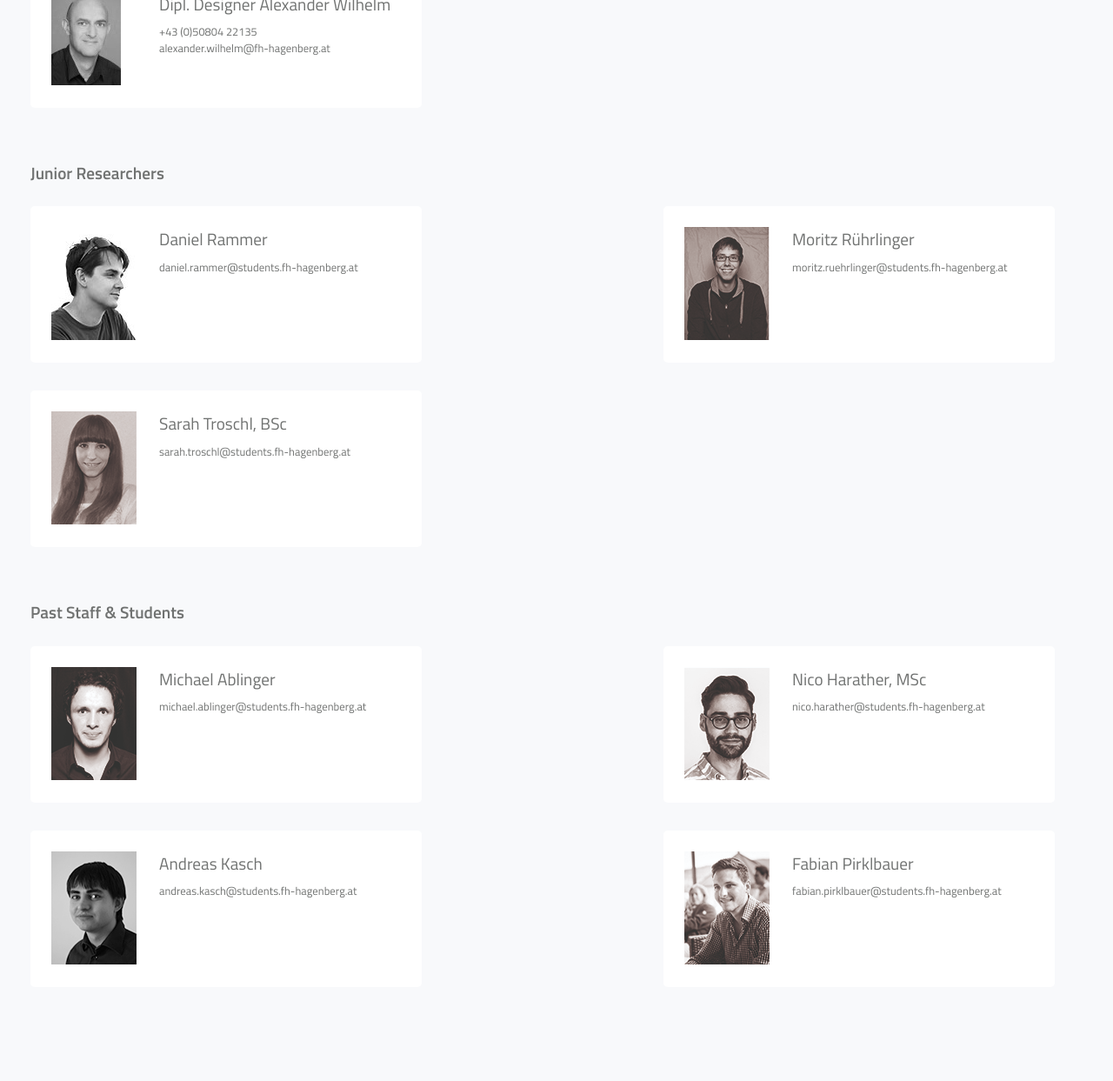
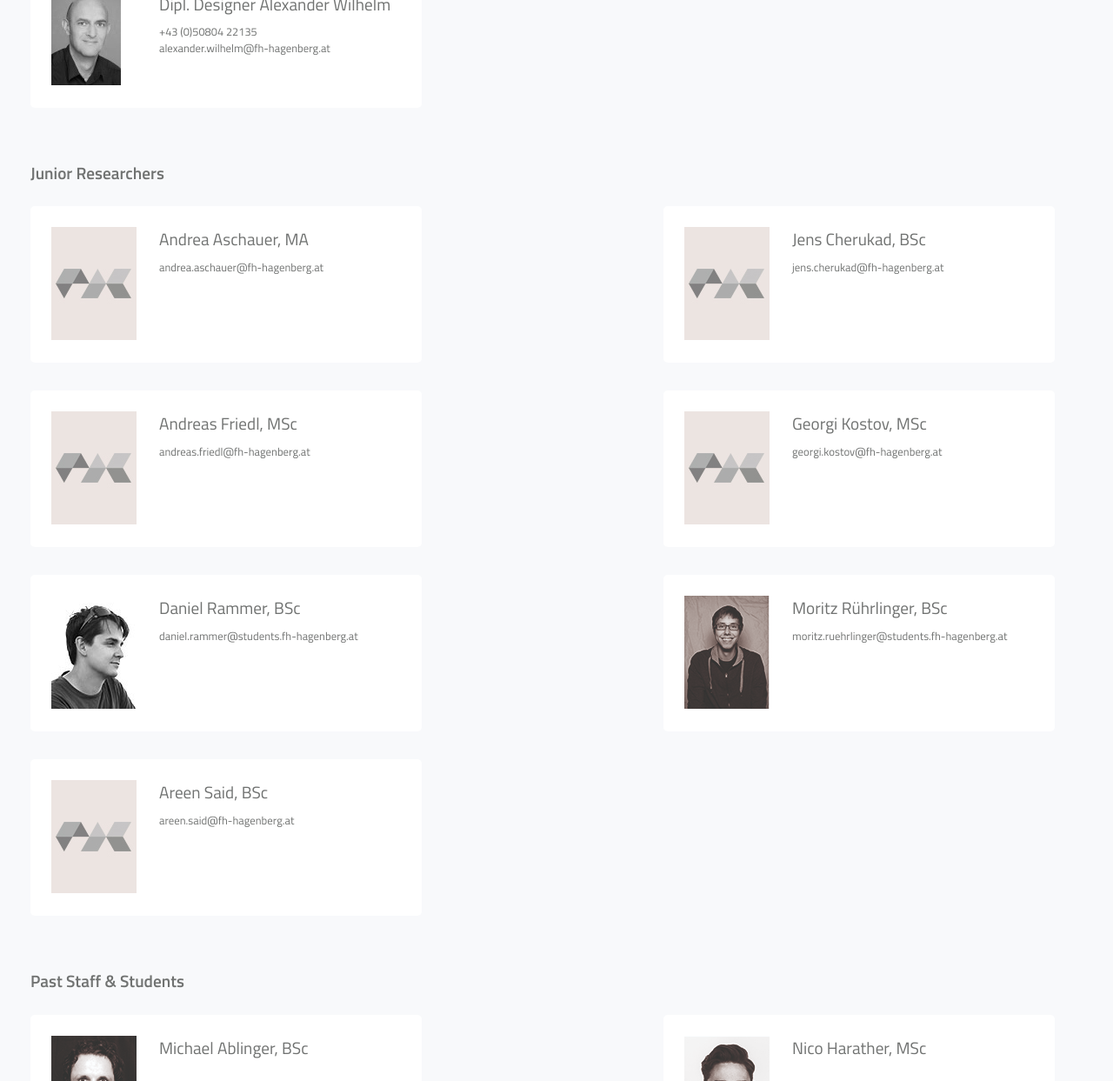
Before and after one commit to Playful-Interactive-Environments/pie-lab.at, a Jekyll site: the page built from _pages/people.html, in a window 1280 px wide and 1400 px high, scrolled down 892 px, cut to the strip 0-1243 px from the top of the window. Shown: the whole strip at 87% size. Built offline with Jekyll 4.4.1, drawn with Linux system fonts in a browser that asks for light colours; some of the changed text lies outside the part shown.

Commit message:
Content Updates
Updated People directory in people.yml
Added default.jpg for staff entries without a photo
Modified staffcard.html to include the person's name in the image's alt
attribute.

```diff
--- a/_data/people.yml
+++ b/_data/people.yml
@@ -40,44 +40,74 @@
   phone: +43 (0)50804 22135
   email: alexander.wilhelm@fh-hagenberg.at
 
-- name: Daniel Rammer
+- name: Andrea Aschauer, MA
+  group: 3
+  photo: default.jpg
+  phone:
+  email: andrea.aschauer@fh-hagenberg.at
+
+- name: Jens Cherukad, BSc
+  group: 3
+  photo: default.jpg
+  phone:
+  email: jens.cherukad@fh-hagenberg.at
+
+- name: Andreas Friedl, MSc
+  group: 3
+  photo: default.jpg
+  phone:
+  email: andreas.friedl@fh-hagenberg.at
+
+- name: Georgi Kostov, MSc
+  group: 3
+  photo: default.jpg
+  phone:
+  email: georgi.kostov@fh-hagenberg.at
+
+- name: Daniel Rammer, BSc
   group: 3
   photo: daniel-rammer.jpg
   phone:
   email: daniel.rammer@students.fh-hagenberg.at
 
-- name: Moritz Rührlinger
+- name: Moritz Rührlinger, BSc
   group: 3
   photo: moritz-ruehrlinger.jpg
   phone:
   email: moritz.ruehrlinger@students.fh-hagenberg.at
 
-- name: Sarah Troschl, BSc
+- name: Areen Said, BSc
   group: 3
-  photo: sarah-troschl.jpg
+  photo: default.jpg
   phone:
-  email: sarah.troschl@students.fh-hagenberg.at
+  email: areen.said@fh-hagenberg.at
 
-- name: Michael Ablinger
+- name: Michael Ablinger, BSc
   group: 4
   photo: michael-ablinger.jpg
   phone:
-  email: michael.ablinger@students.fh-hagenberg.at
+  email:
 
 - name: Nico Harather, MSc
   group: 4
   photo: nico-harather.jpg
   phone:
-  email: nico.harather@students.fh-hagenberg.at
+  email:
 
-- name: Andreas Kasch
+- name: Andreas Kasch, MSc
   group: 4
   photo: andreas-kasch.jpg
   phone:
-  email: andreas.kasch@students.fh-hagenberg.at
+  email:
 
-- name: Fabian Pirklbauer
+- name: Fabian Pirklbauer, BSc
   group: 4
   photo: fabian-pirklbauer.jpg
   phone:
-  email: fabian.pirklbauer@students.fh-hagenberg.at
+  email:
+
+- name: Sarah Troschl, MSc
+  group: 4
+  photo: sarah-troschl.jpg
+  phone:
+  email:
--- a/_includes/staffcard.html
+++ b/_includes/staffcard.html
@@ -1,6 +1,6 @@
 <div class="staff">
   <div class="staff-photo">
-    <img src="{{'/assets/people/' | append: include.data.photo | prepend: site.baseurl }}" alt="">
+    <img src="{{'/assets/people/' | append: include.data.photo | prepend: site.baseurl }}" alt="{{ include.data.name }}">
   </div>
   <div class="staff-details">
     <p class="staff-name">{{include.data.name}}</p>
```
Also changed, not shown: assets/people/default.jpg (added).
